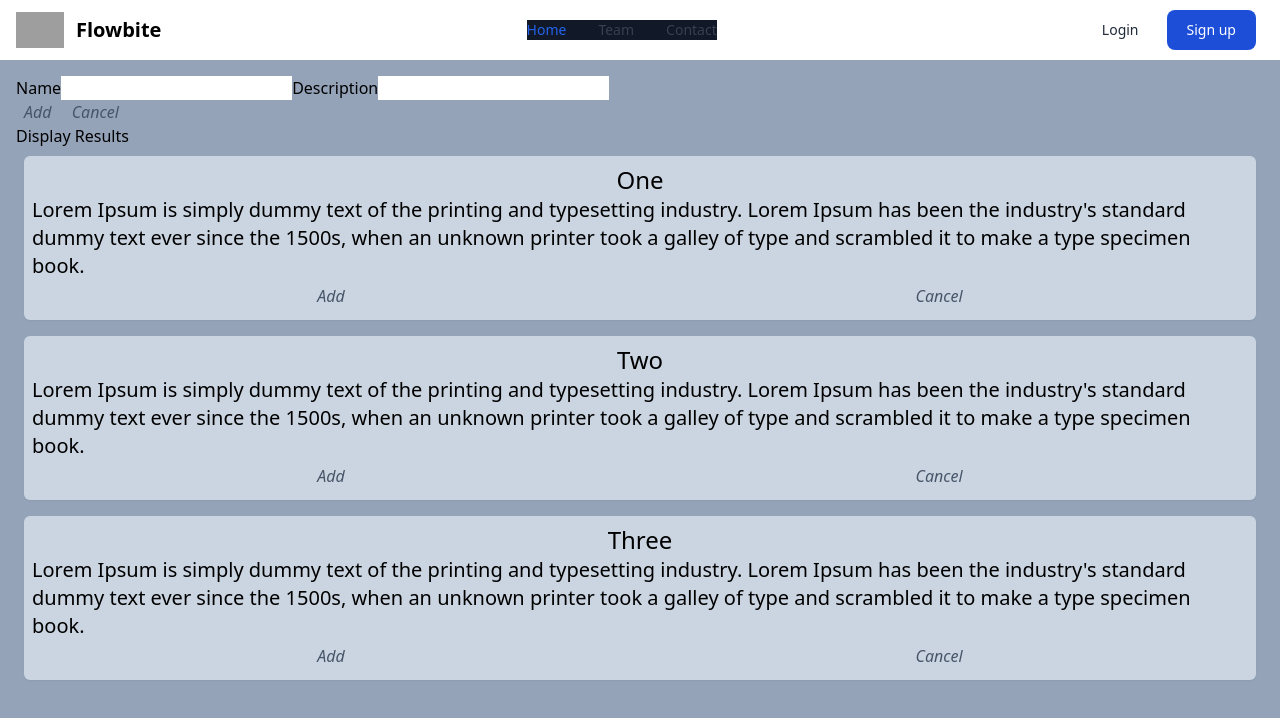
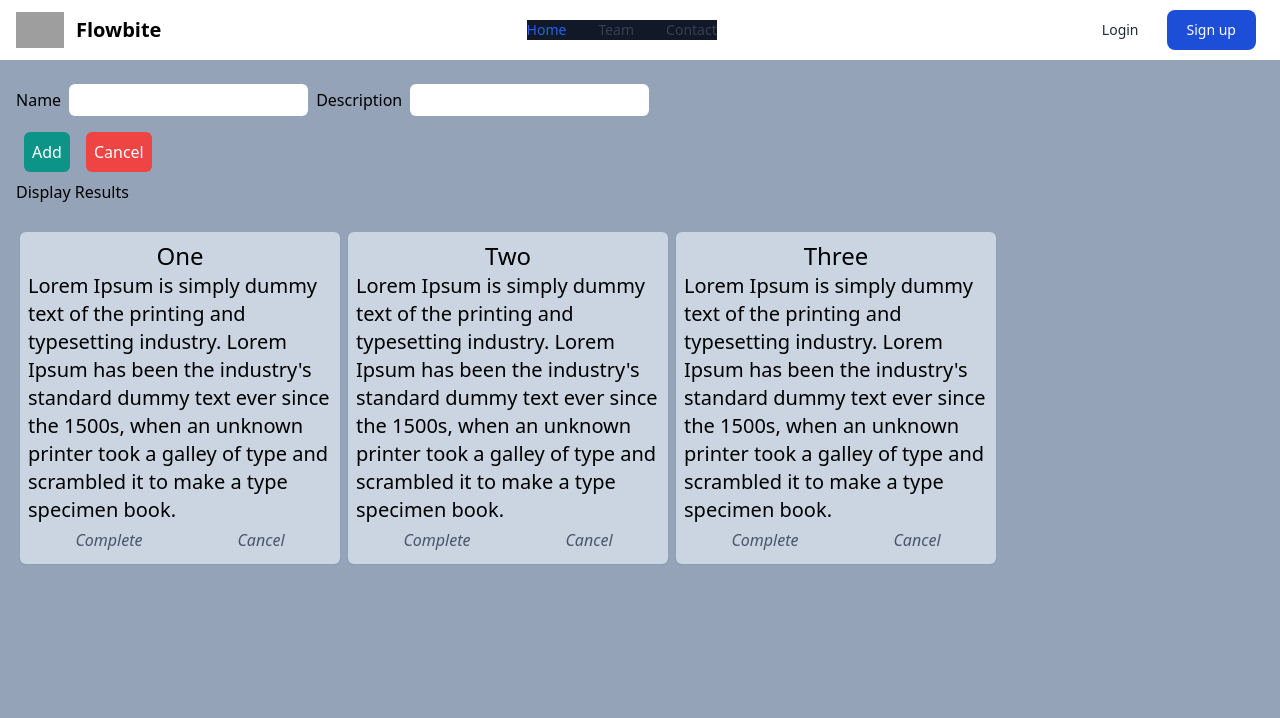
Before and after one commit to gregsoares/randomactivity, a React (Create React App) app: page /todo in a window 1280 px wide. Shown: the top 718 px of the page. Built offline with nearby package versions, Linux system fonts and the light colour scheme; grey boxes are pictures that could not be loaded.

Commit message:
styled Submenu buttons, input and card

```diff
--- a/src/Components/Card/Card.js
+++ b/src/Components/Card/Card.js
@@ -2,11 +2,11 @@ import React from 'react'
 import PageLink from '../PageLink/PageLink'
 const Card = ({ title, text }) => {
   return (
-    <div className='m-2 p-2 bg-slate-300 shadow-sm rounded-md'>
+    <div className='flex flex-col m-1 p-2 bg-slate-300 shadow-sm rounded-md max-w-xs'>
       <div className='text-center text-2xl'>{title}</div>
       <p className='text-xl rounded-sm'>{text}</p>
       <div className='flex flex-wrap justify-around' id='controls'>
-        <PageLink text='Add' /> <PageLink to='/' text='Cancel' />
+        <PageLink text='Complete' /> <PageLink to='/' text='Cancel' />
       </div>
     </div>
   )
--- a/src/Components/Submenu/Submenu.js
+++ b/src/Components/Submenu/Submenu.js
@@ -9,16 +9,21 @@ const Submenu = () => {
           <div className='flex'>
             <div>
               <lavel>Name</lavel>
-              <input type='text' />
+              <input className='rounded-md p-1 m-2' type='text' />
             </div>
             <div>
               <lavel>Description</lavel>
-              <input type='text' />
+              <input className='rounded-md p-1 m-2' type='text' />
             </div>
           </div>
         </div>
-        <div id='controls'>
-          <PageLink text='Add' /> <PageLink to='/' text='Cancel' />
+        <div className='w-full ' id='controls'>
+          <button className='m-2 p-2 bg-teal-600 text-white rounded-md hover:bg-teal-700'>
+            Add
+          </button>
+          <button className='m-2 p-2 bg-red-500 text-white rounded-md hover:bg-teal-600'>
+            Cancel
+          </button>
         </div>
         <div className='first'>Display Results</div>{' '}
       </div>{' '}
--- a/src/Pages/Index/Index.js
+++ b/src/Pages/Index/Index.js
@@ -1,7 +1,7 @@
 import React from 'react'
 
 const Index = () => (
-  <div className='w-full h-screen mx-auto bg-slate-400'>Index</div>
+  <div className='w-full min-h-full mx-auto bg-slate-400'>Index</div>
 )
 
 export default Index
--- a/src/Pages/Todo/Todo.js
+++ b/src/Pages/Todo/Todo.js
@@ -6,7 +6,7 @@ const Todo = () => {
   return (
     <section className='' id='todo-page'>
       <Submenu />
-      <section className='flex flex-wrap mx-auto'>
+      <section className='flex flex-wrap mx-auto my-6'>
         <Card
           title='One'
           text="Lorem Ipsum is simply dummy text of the printing and typesetting industry. Lorem Ipsum has been the industry's standard dummy text ever since the 1500s, when an unknown printer took a galley of type and scrambled it to make a type specimen book."
```
